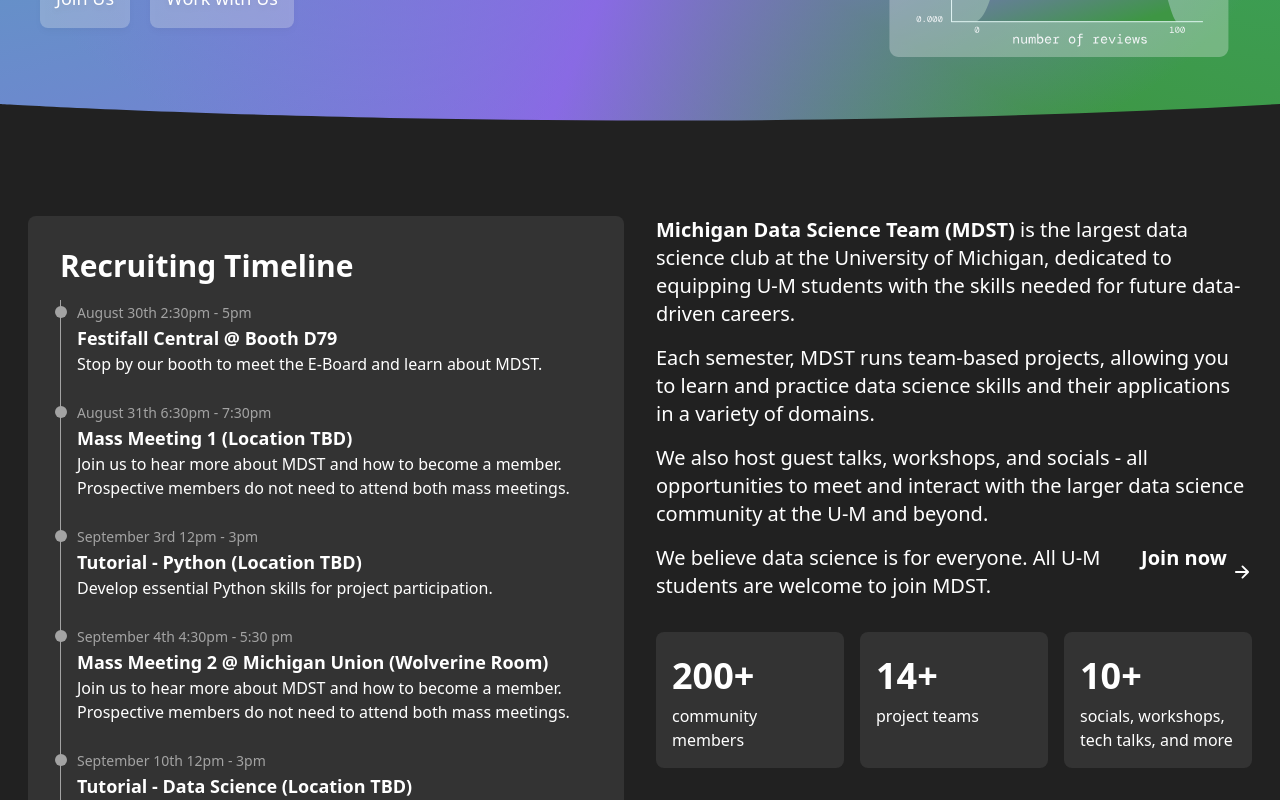
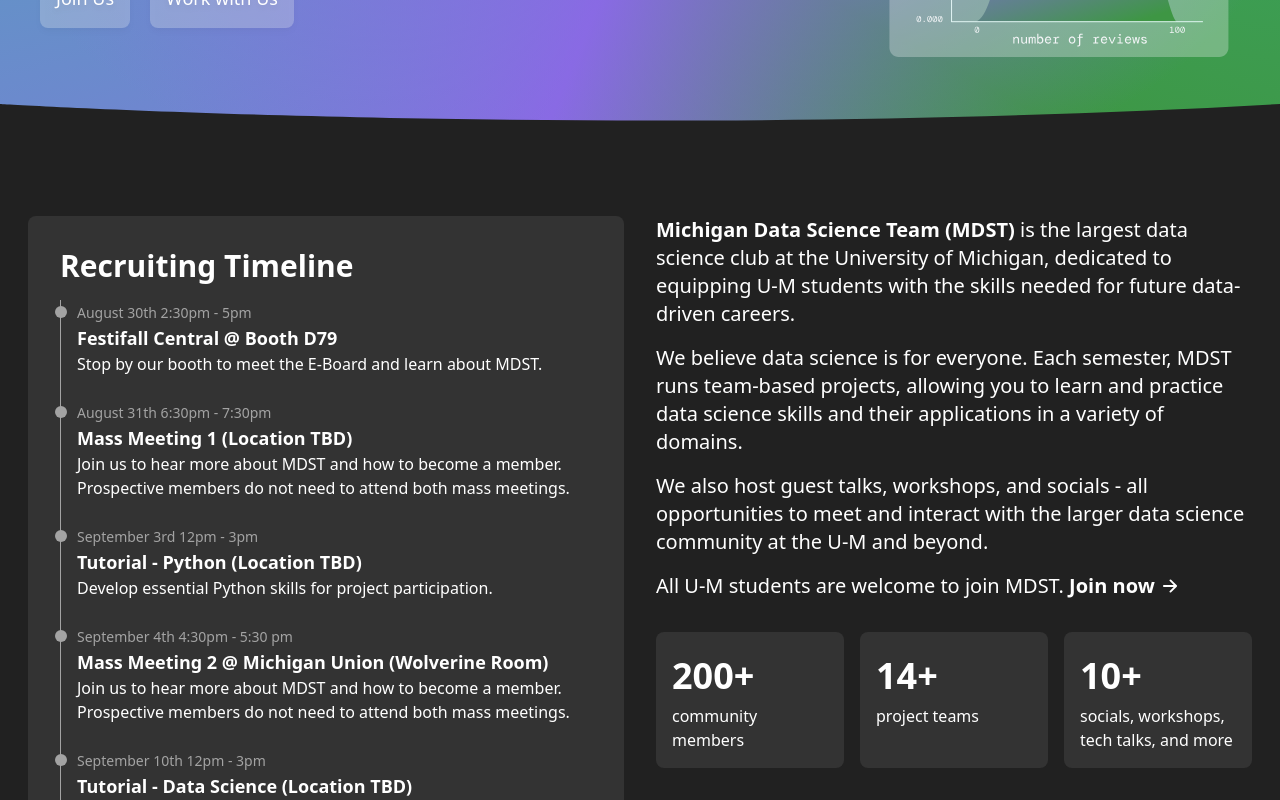
Before and after one commit to MichiganDataScienceTeam/official-website, a Next.js app: page / in a window 1280 px wide. Shown: the part 424-1224 px from the top of the page. Built offline with nearby package versions, Linux system fonts and the light colour scheme.

Commit message:
fix broken style

```diff
--- a/pages/index.jsx
+++ b/pages/index.jsx
@@ -79,6 +79,7 @@
                 future data-driven careers.
               </div>
               <div className="mb-4">
+                We believe data science is for everyone.
                 Each semester, MDST runs team-based projects, allowing you to
                 learn and practice data science skills and their applications in
                 a variety of domains.
@@ -91,7 +92,7 @@
             </div>
             <div className="xl:text-xl lg:text-lg text-base font-light tracking-normal mb-8 flex">
               <p className="sm:flex block">
-                We believe data science is for everyone. All U-M students are welcome to join MDST.&nbsp;
+                All U-M students are welcome to join MDST.&nbsp;
                 <Link
                   href="/join"
                   className="font-bold flex whitespace-nowrap content-center hover:underline transition"
```
